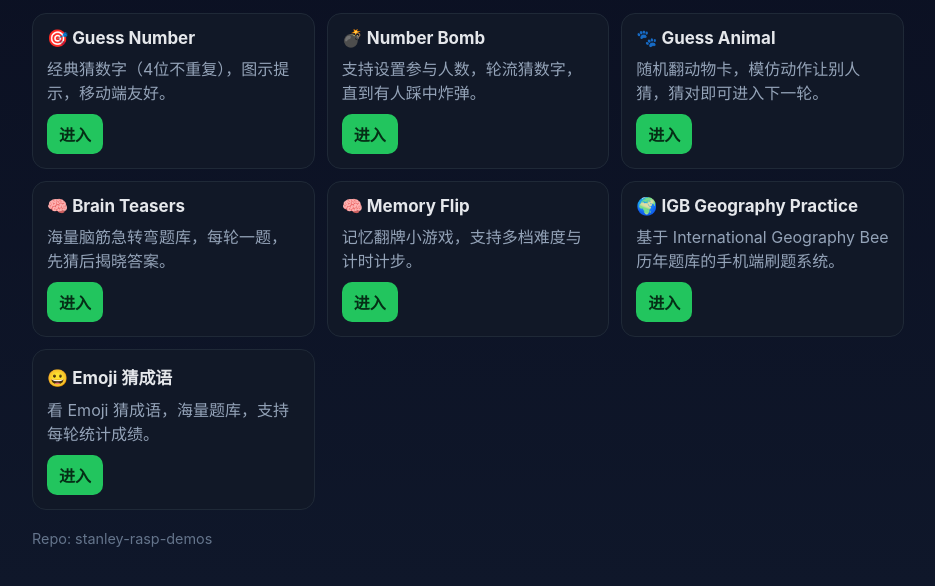
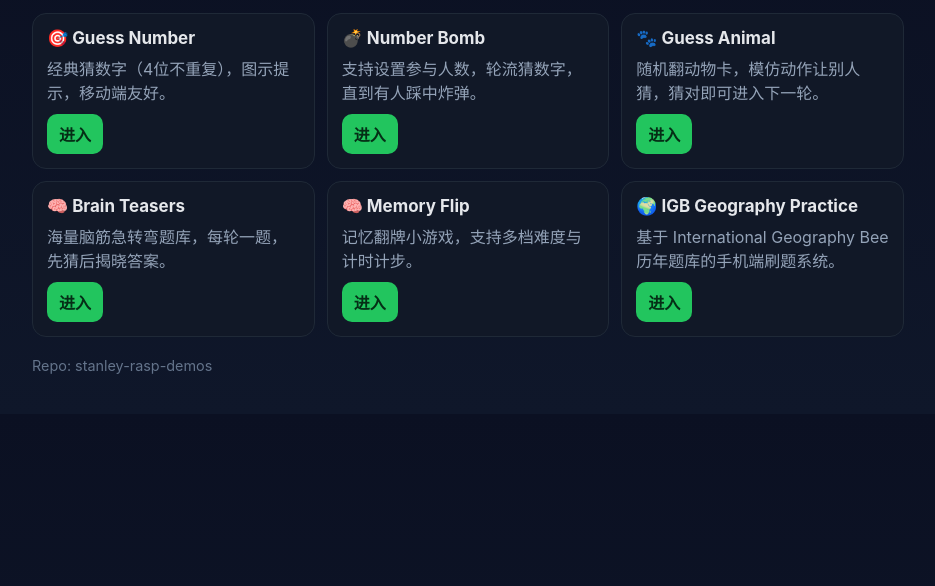
Before and after one commit to stanleyguo7/stanley-rasp-demos, a plain HTML site: page index.html in a window 1280 px wide. Shown: the part 104-690 px from the top of the page, without its empty margins (172-1107 px from the left). Drawn offline with Linux system fonts and the light colour scheme.

Commit message:
chore: remove emoji-idiom entry and update docs

```diff
--- a/index.html
+++ b/index.html
@@ -65,11 +65,6 @@
           <a class="btn" href="./demos/igb-practice/">进入</a>
         </article>
 
-        <article class="card">
-          <h2>😀 Emoji 猜成语</h2>
-          <p>看 Emoji 猜成语，海量题库，支持每轮统计成绩。</p>
-          <a class="btn" href="./demos/emoji-idiom/">进入</a>
-        </article>
 
       </section>
 
```
Also changed, not shown: README.md.
